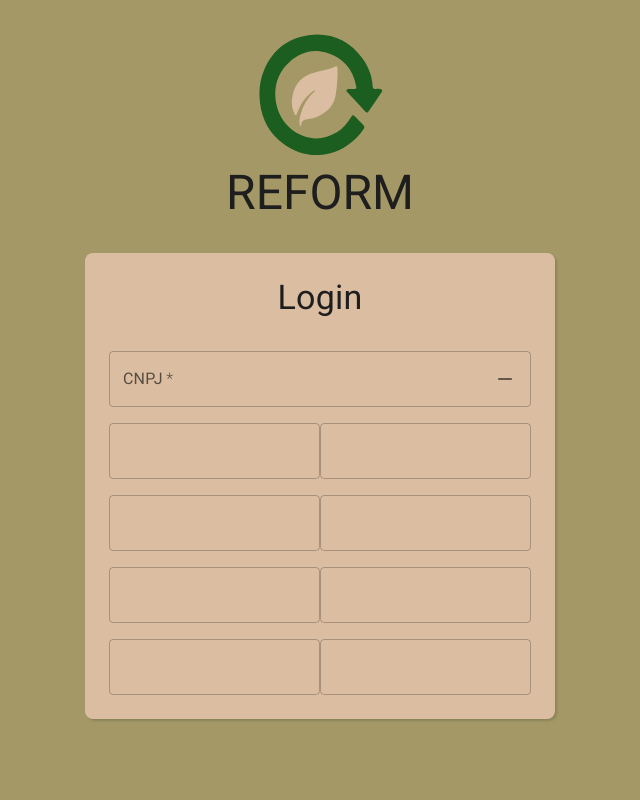
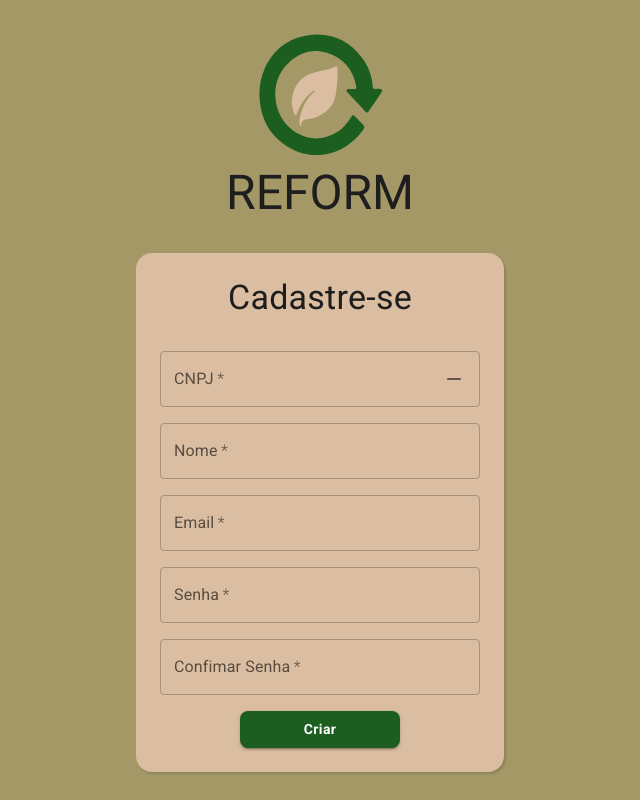
Before and after one commit to Vinicius-Medeiros/Intercurso-ReForm, a React (Vite) app: page /register in a window 1280 px wide. Shown: the whole page, without its empty margins (320-960 px from the left). Built offline with nearby package versions, Linux system fonts and the light colour scheme.

Commit message:
register page almost done

```diff
--- a/src/layout/IslandLayout.tsx
+++ b/src/layout/IslandLayout.tsx
@@ -23,7 +23,7 @@ export const IslandLayout = () => (
                 flexDirection: "column",
                 // maxWidth: 400,
                 minHeight: 400,
-                borderRadius: 2,
+                borderRadius: 4,
                 alignItems: "center",
                 // margin: "auto",
                 justifyContent: "center",
--- a/src/pages/register/Register.tsx
+++ b/src/pages/register/Register.tsx
@@ -1,7 +1,7 @@
 import CheckRoundedIcon from '@mui/icons-material/CheckRounded';
 import RemoveRoundedIcon from '@mui/icons-material/RemoveRounded';
 import CloseRoundedIcon from '@mui/icons-material/CloseRounded';
-import { Box, CircularProgress, InputAdornment, TextField, Typography } from "@mui/material"
+import { Box, Button, CircularProgress, InputAdornment, styled, TextField, Typography } from "@mui/material"
 import { ChangeEvent, FormEvent, ReactElement, useEffect, useState } from "react"
 import { useSnackbar } from 'notistack';
 import { verifyCnpj } from '../../services/receitaWS';
@@ -14,6 +14,17 @@ enum CnpjState {
     ERROR,
 }
 
+const Row = styled(Box)(({ }) => ({
+    display: "flex",
+    width: "100%",
+    // background: "red",
+    flexDirection: "row",
+    justifyContent: "center",
+    gap: 8,
+    flexWrap: "wrap",
+
+}))
+
 export const RegisterPage = () => {
     const {
         enqueueSnackbar
@@ -21,6 +32,11 @@ export const RegisterPage = () => {
 
     const [cnpjState, setCnpjState] = useState<CnpjState>(CnpjState.None)
     const [cnpj, setCnpj] = useState<string>("")
+    const [name, setName] = useState<string>("")
+    const [email, setEmail] = useState<string>("")
+    const [pass, setPass] = useState<string>("")
+    const [pass2, setpass2] = useState<string>("")
+
 
     useEffect(() => {
         if (cnpj.length < 14) {
@@ -28,7 +44,11 @@ export const RegisterPage = () => {
             return;
         }
 
-        setCnpjState(CnpjState.Loading)
+        if (cnpj.length > 14)
+            return;
+
+
+            setCnpjState(CnpjState.Loading)
         verifyCnpj(cnpj).then(res => {
             console.log(res.data)
             if (res.data.status != "OK") {
@@ -40,8 +60,17 @@ export const RegisterPage = () => {
                 enqueueSnackbar("CNPJ em situação de BAIXA, insira um CNPJ ainda em ATIVIDADE!", { variant: "warning", })
                 return;
             }
+            //sucesso
             setCnpjState(CnpjState.Success)
             enqueueSnackbar("CNPJ validado com sucesso!", { variant: "success", })
+            if(res.data.fantasia)
+                setName(res.data.fantasia);
+
+            else if (res.data.nome)
+                setName(res.data.nome);
+
+            if (res.data.email)
+                setEmail(res.data.email);
 
 
         }).catch(res => {
@@ -74,19 +103,21 @@ export const RegisterPage = () => {
     return (
         <>
             <Typography variant="h4" component={"h1"} color="primary">
-                Login
+                Cadastre-se
             </Typography>
             <Box
                 component={"form"}
                 noValidate
                 onSubmit={handleSubmit}
-                width={"100%"}
+                width={"20rem"}
                 display={"flex"}
                 flexDirection={"column"}
+                alignItems={"center"}
                 gap={2}
             >
                 <TextField
                     // inputRef={PassInputRef}
+                    disabled={cnpjState == CnpjState.Loading}
                     id="cnpj"
                     label="CNPJ"
                     variant="outlined"
@@ -94,6 +125,9 @@ export const RegisterPage = () => {
                     value={cnpj}
                     onChange={(e: ChangeEvent<HTMLInputElement>) => setCnpj(e.target.value)}
                     slotProps={{
+                        htmlInput: {
+                            maxLength: 14,
+                        },
                         input: {
                             endAdornment: (
                                 <InputAdornment position="end">
@@ -102,46 +136,70 @@ export const RegisterPage = () => {
                             ),
                         },
                     }}
+                    sx={{
+                        width: "100%",
+                    }}
                     required
                 />
-                <Box
-                    display={"flex"}
-                    flexDirection={"row"}
-                    justifyContent={"space-between"}
-                    width={"100%"}
-                >
-                    <TextField
-
-                    />
-                    <TextField />
-                </Box>
-                <Box
-                    display={"flex"}
-                    flexDirection={"row"}
-                    justifyContent={"space-between"}
-                    width={"100%"}
-                >
-                    <TextField />
-                    <TextField />
-                </Box>
-                <Box
-                    display={"flex"}
-                    flexDirection={"row"}
-                    justifyContent={"space-between"}
-                    width={"100%"}
-                >
-                    <TextField />
-                    <TextField />
-                </Box>
-                <Box
-                    display={"flex"}
-                    flexDirection={"row"}
-                    justifyContent={"space-between"}
-                    width={"100%"}
-                >
-                    <TextField />
-                    <TextField />
-                </Box>
+                <TextField
+                    id="nome"
+                    label="Nome"
+                    variant="outlined"
+                    value={name}
+                    onChange={(e: ChangeEvent<HTMLInputElement>) => setName(e.target.value)}
+                    sx={{
+                        width: "100%"
+                    }}
+                    required
+                />
+                <TextField
+                    id="email"
+                    label="Email"
+                    variant="outlined"
+                    type="email"
+                    value={email}
+                    onChange={(e: ChangeEvent<HTMLInputElement>) => setEmail(e.target.value)}
+                    sx={{
+                        width: "100%",
+                    }}
+                    required
+                />
+                <TextField
+                    id="pass"
+                    label="Senha"
+                    variant="outlined"
+                    type='password'
+                    value={pass}
+                    onChange={(e: ChangeEvent<HTMLInputElement>) => setPass(e.target.value)}
+                    sx={{
+                        width: "100%",
+                    }}
+                    required
+                />
+                <TextField
+                    id="confirmPass"
+                    label="Confimar Senha"
+                    variant="outlined"
+                    type='password'
+                    value={pass2}
+                    onChange={(e: ChangeEvent<HTMLInputElement>) => setpass2(e.target.value)}
+                    sx={{
+                        width: "100%",
+                    }}
+                    required
+                />
+                <Row>
+                    <Button
+                    variant="contained"
+                    type="submit"
+                    color="success"
+                    sx={{
+                        width: "10rem",
+                    }}
+                    >
+                        Criar
+                    </Button>
+                </Row>
             </Box></>
 
     )
--- a/src/theme.tsx
+++ b/src/theme.tsx
@@ -35,7 +35,8 @@ const theme = createTheme({
             styleOverrides: {
                 contained: {
                     fontWeight: 'bold',
-                    textTransform: 'none'
+                    textTransform: 'none',
+                    borderRadius: 8,
                 }
             }
         }
```
